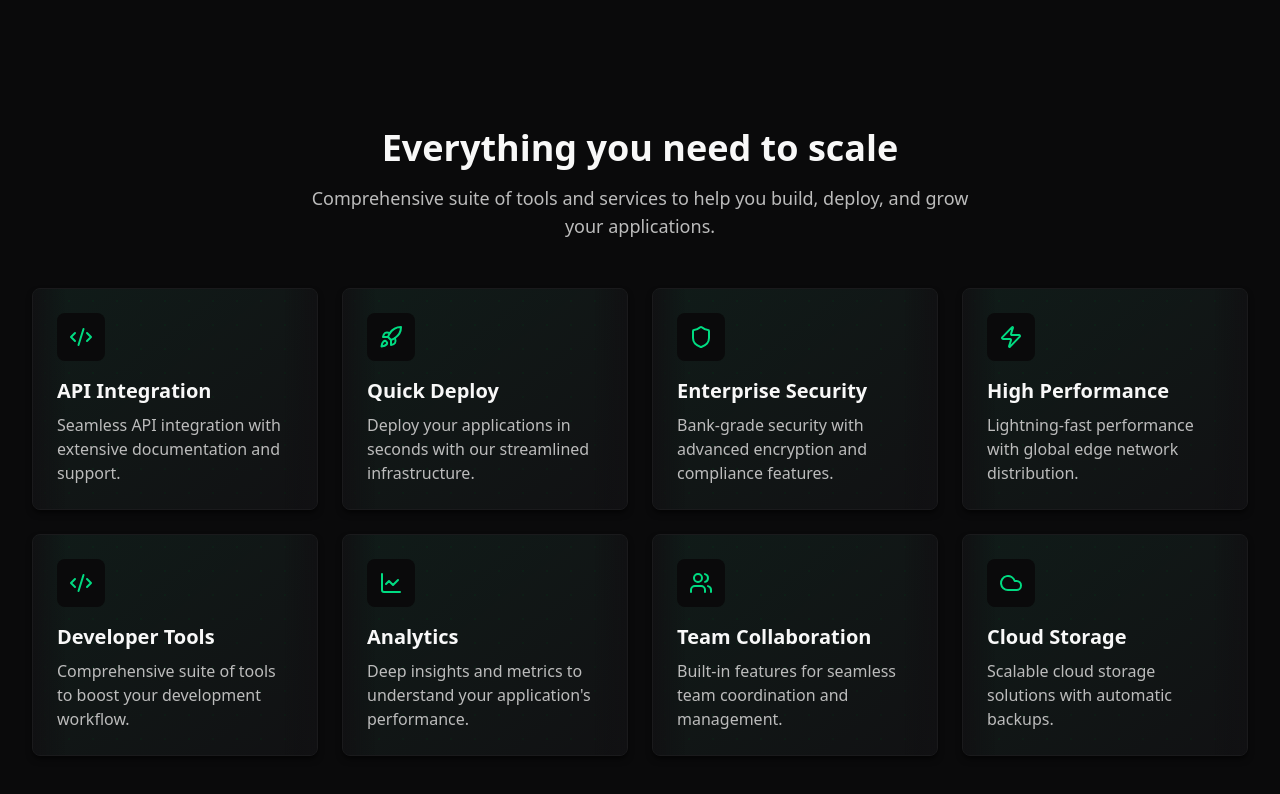
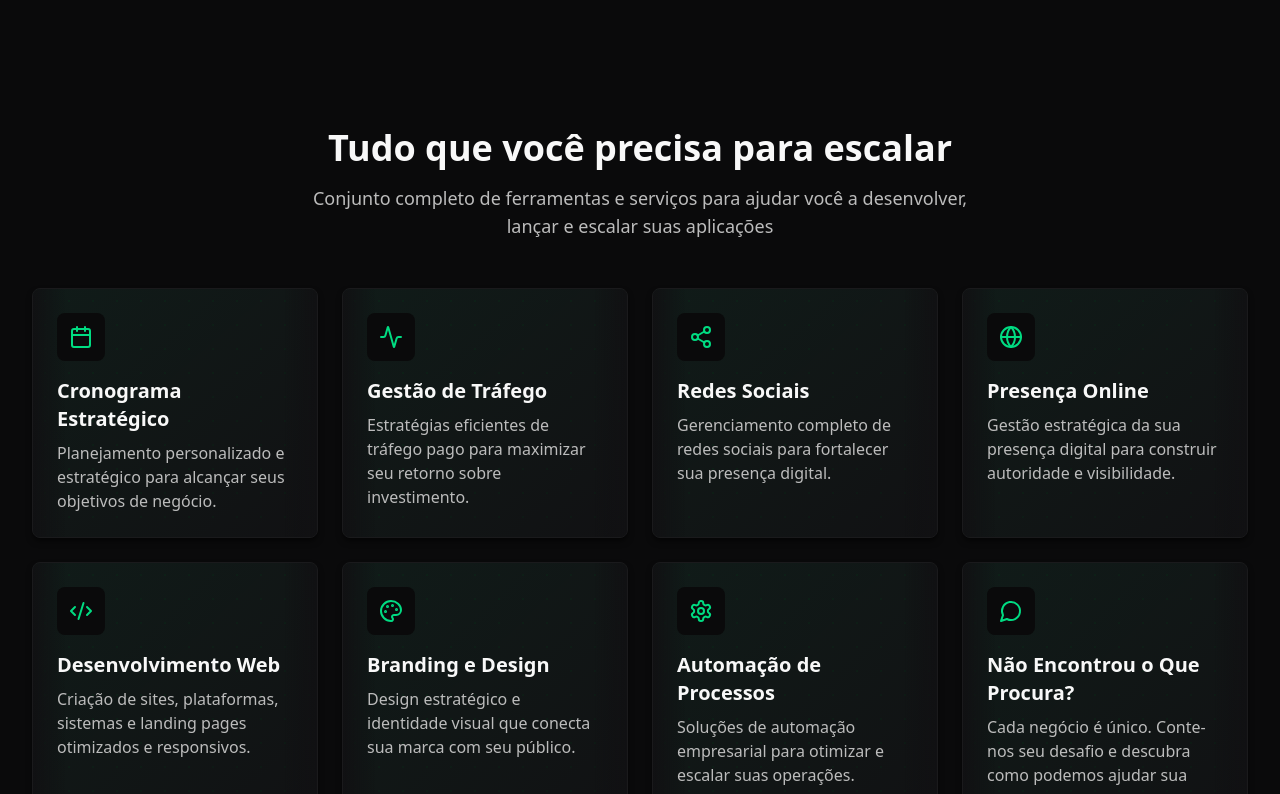
Before and after one commit to luizinhodavp041/orpheo-digital-4, a Next.js app: page / in a window 1280 px wide. Shown: the part 1720-2514 px from the top of the page. Built offline with nearby package versions, Linux system fonts and the light colour scheme.

Commit message:
tradução - services

```diff
--- a/src/components/sections/Services.tsx
+++ b/src/components/sections/Services.tsx
@@ -9,55 +9,64 @@ import {
   LineChart,
   Users,
   Cloud,
+  Calendar,
+  Activity,
+  Share2,
+  Globe,
+  Palette,
+  Settings,
+  MessageCircle,
 } from "lucide-react";
 
 const services = [
   {
-    icon: <Code2 className="h-6 w-6 text-accent" />,
-    title: "API Integration",
+    icon: <Calendar className="h-6 w-6 text-accent" />,
+    title: "Cronograma Estratégico",
     description:
-      "Seamless API integration with extensive documentation and support.",
+      "Planejamento personalizado e estratégico para alcançar seus objetivos de negócio.",
   },
   {
-    icon: <Rocket className="h-6 w-6 text-accent" />,
-    title: "Quick Deploy",
+    icon: <Activity className="h-6 w-6 text-accent" />,
+    title: "Gestão de Tráfego",
     description:
-      "Deploy your applications in seconds with our streamlined infrastructure.",
+      "Estratégias eficientes de tráfego pago para maximizar seu retorno sobre investimento.",
   },
   {
-    icon: <Shield className="h-6 w-6 text-accent" />,
-    title: "Enterprise Security",
+    icon: <Share2 className="h-6 w-6 text-accent" />,
+    title: "Redes Sociais",
     description:
-      "Bank-grade security with advanced encryption and compliance features.",
+      "Gerenciamento completo de redes sociais para fortalecer sua presença digital.",
   },
   {
-    icon: <Zap className="h-6 w-6 text-accent" />,
-    title: "High Performance",
+    icon: <Globe className="h-6 w-6 text-accent" />,
+    title: "Presença Online",
     description:
-      "Lightning-fast performance with global edge network distribution.",
+      "Gestão estratégica da sua presença digital para construir autoridade e visibilidade.",
   },
   {
     icon: <Code2 className="h-6 w-6 text-accent" />,
-    title: "Developer Tools",
+    title: "Desenvolvimento Web",
     description:
-      "Comprehensive suite of tools to boost your development workflow.",
+      "Criação de sites, plataformas, sistemas e landing pages otimizados e responsivos.",
   },
   {
-    icon: <LineChart className="h-6 w-6 text-accent" />,
-    title: "Analytics",
+    icon: <Palette className="h-6 w-6 text-accent" />,
+    title: "Branding e Design",
     description:
-      "Deep insights and metrics to understand your application's performance.",
+      "Design estratégico e identidade visual que conecta sua marca com seu público.",
   },
   {
-    icon: <Users className="h-6 w-6 text-accent" />,
-    title: "Team Collaboration",
+    icon: <Settings className="h-6 w-6 text-accent" />,
+    title: "Automação de Processos",
     description:
-      "Built-in features for seamless team coordination and management.",
+      "Soluções de automação empresarial para otimizar e escalar suas operações.",
   },
   {
-    icon: <Cloud className="h-6 w-6 text-accent" />,
-    title: "Cloud Storage",
-    description: "Scalable cloud storage solutions with automatic backups.",
+    icon: <MessageCircle className="h-6 w-6 text-accent" />,
+    title: "Não Encontrou o Que Procura?",
+    description:
+      "Cada negócio é único. Conte-nos seu desafio e descubra como podemos ajudar sua empresa a crescer.",
+    buttonText: "Vamos Conversar",
   },
 ];
 
@@ -70,11 +79,11 @@ export function Services() {
       <div className="max-w-7xl mx-auto px-4 sm:px-6 lg:px-8">
         <div className="text-center mb-12">
           <h2 className="text-3xl md:text-4xl font-bold mb-4">
-            Everything you need to scale
+            Tudo que você precisa para escalar
           </h2>
           <p className="text-text-secondary text-lg max-w-2xl mx-auto">
-            Comprehensive suite of tools and services to help you build, deploy,
-            and grow your applications.
+            Conjunto completo de ferramentas e serviços para ajudar você a
+            desenvolver, lançar e escalar suas aplicações
           </p>
         </div>
 
```
